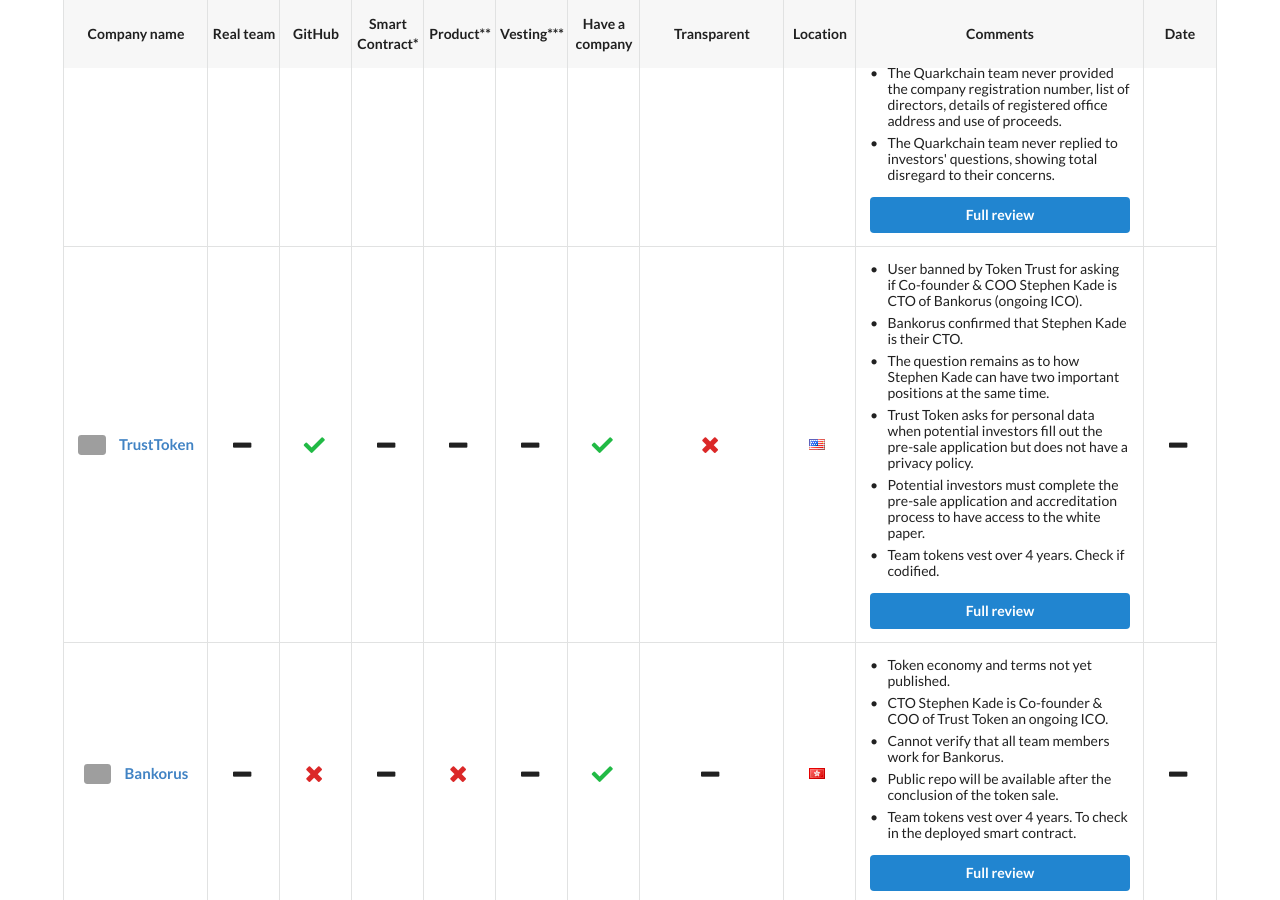
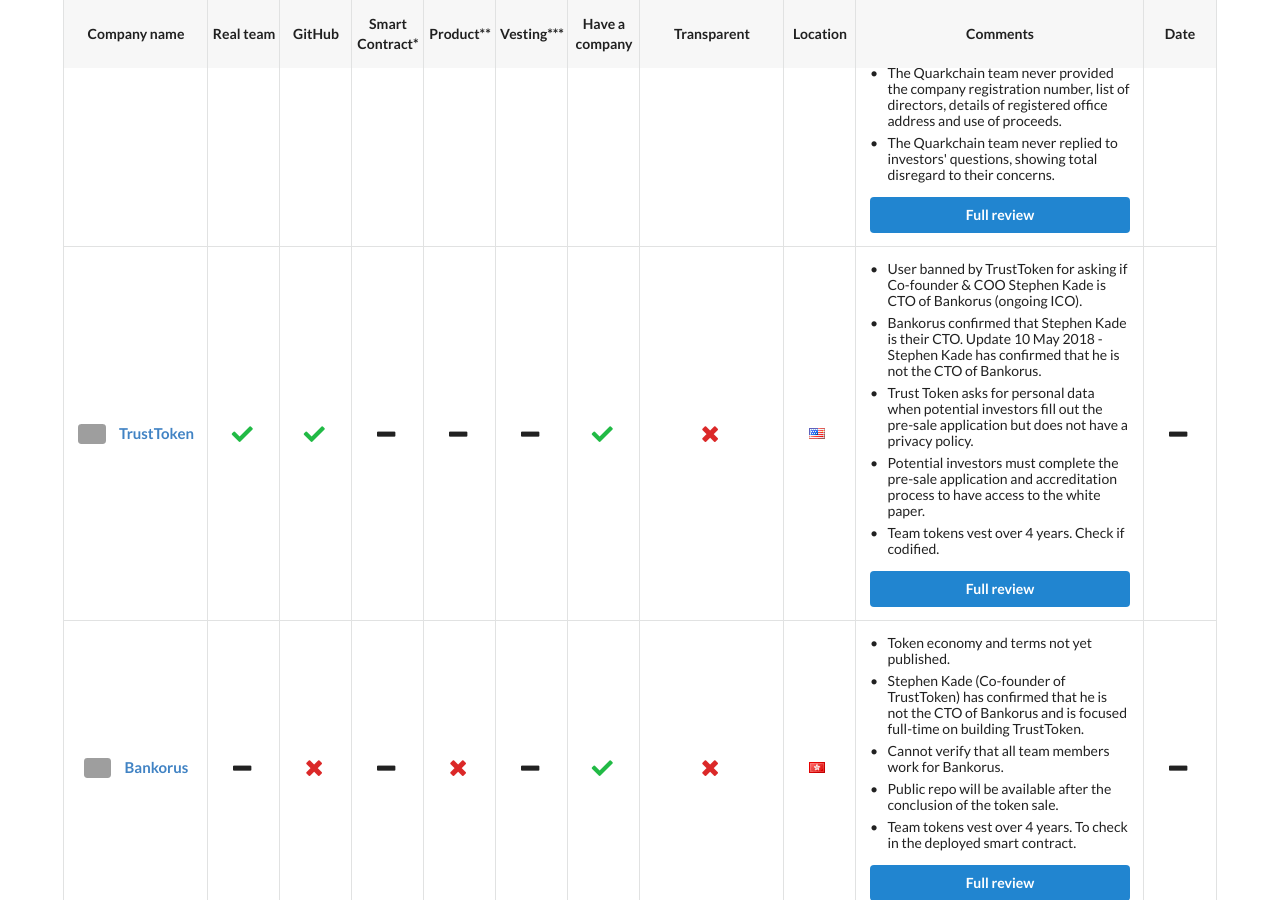
Before and after one commit to ico-check/ico-check, a Jekyll site: the page built from index.md, in a window 1280 px wide and 900 px high, scrolled down 1100 px. Built offline with Jekyll 4.4.1, drawn with Linux system fonts in a browser that asks for light colours; nearby versions of some CDN libraries; grey boxes are pictures that could not be loaded.

Commit message:
TrustToken and Bankorus Comment update

```diff
--- a/_data/active-future-icos.yml
+++ b/_data/active-future-icos.yml
@@ -45,7 +45,7 @@
 - name: TrustToken
   image: https://i.imgur.com/SLeHnf0.jpg
   url: https://www.trusttoken.com/
-  real_team:
+  real_team: true
   github: true
   smart_contract:
   product:
@@ -54,9 +54,8 @@
   transparent: false
   location: United States
   comments:
-    - content: User banned by Token Trust for asking if Co-founder & COO Stephen Kade is CTO of Bankorus (ongoing ICO).
-    - content: Bankorus confirmed that Stephen Kade is their CTO.
-    - content: The question remains as to how Stephen Kade can have two important positions at the same time.
+    - content: User banned by TrustToken for asking if Co-founder & COO Stephen Kade is CTO of Bankorus (ongoing ICO).
+    - content: Bankorus confirmed that Stephen Kade is their CTO. Update 10 May 2018 - Stephen Kade has confirmed that he is not the CTO of Bankorus.
     - content: Trust Token asks for personal data when potential investors fill out the pre-sale application but does not have a privacy policy.
     - content: Potential investors must complete the pre-sale application and accreditation process to have access to the white paper.
     - content: Team tokens vest over 4 years. Check if codified.
@@ -74,11 +73,11 @@
   product: false
   min_vesting:
   have_company: true
-  transparent:
+  transparent: false
   location: Hong Kong
   comments:
     - content: Token economy and terms not yet published.
-    - content: CTO Stephen Kade is Co-founder & COO of Trust Token an ongoing ICO.
+    - content: Stephen Kade (Co-founder of TrustToken) has confirmed that he is not the CTO of Bankorus and is focused full-time on building TrustToken.
     - content: Cannot verify that all team members work for Bankorus.
     - content: Public repo will be available after the conclusion of the token sale.
     - content: Team tokens vest over 4 years. To check in the deployed smart contract.
```
